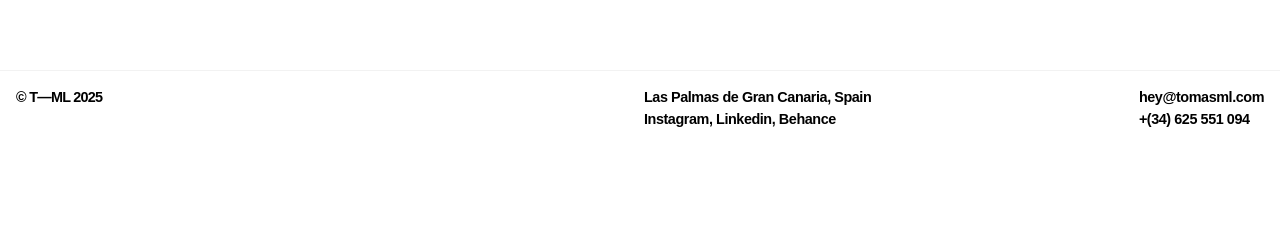
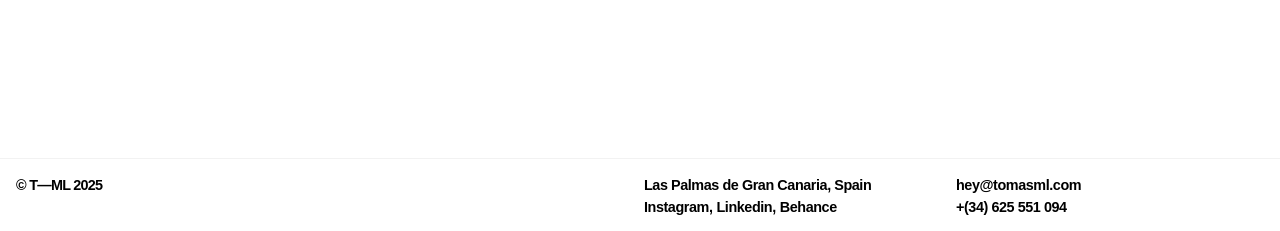
Before and after one commit to paulovdev/tomas-portfolio, a React (Vite) app: page /about in a window 1280 px wide. Shown: the part 1064-1295 px from the top of the page. Before the commit the page ends 1210 px from the top, so only its background shows below. Built offline with nearby package versions, Linux system fonts and the light colour scheme; no server answers; the HTML template or start-up script is replaced by a standard one; a web font is replaced by a local one.

Commit message:
new pdate41

```diff
--- a/package.json
+++ b/package.json
@@ -22,7 +22,6 @@
     "react-helmet": "^6.1.0",
     "react-icons": "^5.5.0",
     "react-router-dom": "^7.9.5",
-    "swr": "^2.3.6",
     "tailwindcss": "^4.1.17",
     "zustand": "^5.0.8"
   },
--- a/src/App.jsx
+++ b/src/App.jsx
@@ -5,6 +5,7 @@ import Works from "./pages/work/Works";
 import WorkView from "./pages/work/WorkView";
 import About from "./pages/about/About";
 import Contact from "./pages/contact/Contact";
+import NotFound from "./pages/404/404";
 
 function App() {
   function fixVH() {
@@ -22,6 +23,7 @@ function App() {
       <Route path="/works/:workId" element={<WorkView />} />
       <Route path="/about" element={<About />} />
       <Route path="/contact" element={<Contact />} />
+      <Route path="*" element={<NotFound />} />
     </Routes>
   );
 }
--- a/src/components/Footer.jsx
+++ b/src/components/Footer.jsx
@@ -1,42 +1,54 @@
 const Footer = () => {
   return (
-    <footer className="relative p-4 w-full border-t border-p/10 flex items-start justify-between max-lg:items-end max-lg:gap-8">
+    <footer className="relative p-4 w-full border-t border-p/10 grid grid-cols-4 max-md:flex max-md:justify-between max-lg:items-end max-lg:gap-8">
       {/* DESKTOP */}
       <div className="w-full max-lg:w-1/3 max-md:hidden">
-        <p className="text-p  text-[.9em] max-md:text-[1em]   font-semibold tracking-[-0.05em] truncate">
+        <p className="text-p text-[.9em] max-md:text-[1em]   font-semibold tracking-[-0.05em] truncate">
           © T—ML 2025
         </p>
       </div>
-      <div className="w-full flex items-center justify-between max-md:hidden">
-        <div className="flex flex-col">
+
+      <div className="flex flex-col col-start-3 max-md:hidden">
         <p className="text-p  text-[.9em] max-md:text-[1em]   font-semibold tracking-[-0.03em] ml-1">
           Las Palmas de Gran Canaria, Spain
         </p>
-
+        <div className="flex items-center ">
           <a
             href=""
-            className="text-p  text-[.9em] max-md:text-[1em]   font-semibold tracking-[-0.03em] ml-1"
+            className="text-p  text-[.9em] max-md:text-[1em]   font-semibold tracking-[-0.03em] ml-1 hover:underline"
           >
-            Instagram, Linkedin, Behance
+            Instagram,
+          </a>
+          <a
+            href=""
+            className="text-p  text-[.9em] max-md:text-[1em]   font-semibold tracking-[-0.03em] ml-1 hover:underline"
+          >
+            Linkedin,
+          </a>
+          <a
+            href=""
+            className="text-p  text-[.9em] max-md:text-[1em]   font-semibold tracking-[-0.03em] ml-1 hover:underline"
+          >
+            Behance
           </a>
         </div>
-        <div className="flex flex-col">
+      </div>
+      <div className="flex flex-col col-start-4 max-md:hidden">
         <a
-            href=""
+          href="mailto:hey@tomasml.com"
           className="text-p  text-[.9em] max-md:text-[1em]   font-semibold tracking-[-0.03em] ml-1"
         >
           hey@tomasml.com
         </a>
         <a
-            href=""
+          href="tel:+34625551094"
           className="text-p  text-[.9em] max-md:text-[1em]   font-semibold tracking-[-0.03em] ml-1"
         >
           +(34) 625 551 094
         </a>
       </div>
-      </div>
+
       {/* MOBILE */}
-
       <div className="w-full flex-col items-start max-md:flex hidden">
         <div className="flex flex-col">
           <p className="text-p  text-[.9em] max-md:text-[1em]   font-semibold tracking-[-0.03em] ml-1">
--- /dev/null
+++ b/src/pages/404/404.jsx
@@ -0,0 +1,45 @@
+import { Link } from "react-router-dom";
+import Nav from "../../components/navs/Nav";
+import { Helmet } from "react-helmet";
+
+const NotFound = () => {
+  return (
+    <>
+      <Helmet>
+        <meta charSet="utf-8" />
+        <title>Portfolio — Tomás • Not Found</title>
+        <meta name="description" />
+      </Helmet>
+      <Nav />
+      <div
+        className="relative h-svh
+    max-md:h-[calc(var(--vh)*100)] px-4 flex items-center justify-center bg-s"
+      >
+        <div className="w-full grid grid-cols-4">
+          <p className="text-p text-[4em] max-md:text-[3em] font-medium tracking-[-0.03em]">
+            404
+          </p>
+          <div className="flex flex-col items-start col-span-3">
+            <p className="text-p text-[.9em] max-md:text-[1em] font-semibold tracking-[-0.03em]">
+              Page not found :&#40;
+            </p>
+            <p className="text-p text-[.9em] max-md:text-[1em] font-semibold tracking-[-0.03em]">
+              The page you are looking for does not exist.
+            </p>
+            <p className="text-p text-[.9em] max-md:text-[1em] font-semibold tracking-[-0.03em]">
+              Please check the URL or return to the {" "}
+              <Link
+                to={"/"}
+                className="text-p text-[.9em] max-md:text-[1em] font-semibold tracking-[-0.03em] underline"
+              >
+                homepage
+              </Link>
+            </p>
+          </div>
+        </div>
+      </div>
+    </>
+  );
+};
+
+export default NotFound;
--- a/src/pages/about/About.jsx
+++ b/src/pages/about/About.jsx
@@ -44,7 +44,7 @@ const About = () => {
         />
       </Helmet>
       <Nav />
-      <section className="relative h-full px-4 py-24 bg-s text-p">
+      <section className="relative h-full px-4 py-35 bg-s text-p max-md:py-24">
         <h2 className="max-w-[1000px] mb-25 text-[1.75em] font-medium tracking-[-0.03em] leading-[1.1] max-md:text-[1.5em]">
           Visual creation grounded in strategy, focused on developing functional
           and contemporary identities built with intent. The approach brings
--- a/src/pages/contact/Contact.jsx
+++ b/src/pages/contact/Contact.jsx
@@ -16,7 +16,7 @@ const Contact = () => {
     {
       label: "Socials",
       value: ["Instagram", "Linkedin", "Behance"],
-      links: ["#", "#", "#"],
+      links: ["#", "https://www.linkedin.com/in/tomasmedinaleon/", "#"],
     },
     {
       label: "Email",
@@ -50,7 +50,7 @@ const Contact = () => {
 
       <section
         className="relative w-full h-svh max-md:h-[calc(var(--vh)*100)]
-        flex flex-col items-start justify-between pt-24 bg-s text-p"
+        flex flex-col items-start justify-between pt-35 max-md:pt-24 bg-s text-p"
       >
         {/* Headline */}
         <div className="px-4 mb-20 max-w-[1000px] flex-1">
--- a/src/pages/work/WorkView.jsx
+++ b/src/pages/work/WorkView.jsx
@@ -1,13 +1,11 @@
 import { useEffect, useState } from "react";
 import { useParams, useNavigate } from "react-router-dom";
 import { Helmet } from "react-helmet";
-
 import client from "../../../client";
 import { useProjectStore } from "../../store/useProjectStore";
 import { urlFor } from "../../lib/sanityImage";
 import ProjectNav from "../../components/navs/ProjectNav";
 import Footer from "../../components/Footer";
-
 
 const ProjectMedia = ({ media, title }) => {
   const getUrl = (asset) =>
@@ -102,7 +100,6 @@ const WorkView = () => {
   const [loading, setLoading] = useState(true);
   const [relatedProjects, setRelatedProjects] = useState([]);
 
-  // Carrega projeto e relacionados
   useEffect(() => {
     const load = async () => {
       setLoading(true);
@@ -161,7 +158,6 @@ const WorkView = () => {
   const project = projects[workId];
   const openProject = (slug) => navigate(`/works/${slug}`);
 
-  // Atualiza título e descrição dinamicamente
   useEffect(() => {
     if (project) {
       document.title = `Portfolio — Tomás • ${project.title}`;
@@ -186,10 +182,26 @@ const WorkView = () => {
       <ProjectNav />
 
       {loading || !project ? (
-        // Skeleton loader
         <section className="relative pt-30 p-4 min-h-dvh bg-s">
           <div className="mb-6 flex flex-col gap-6">
             <div className="w-full h-[75vh] bg-[#E5E3DC] animate-pulse max-ds:h-[550px] max-lg:h-[350px] max-md:h-[250px]" />
+
+            <div className="grid grid-cols-2 gap-4">
+              <div className="w-full h-[75vh] bg-[#E5E3DC] animate-pulse max-ds:h-[550px] max-lg:h-[350px] max-md:h-[250px]" />
+              <div className="w-full h-[75vh] bg-[#E5E3DC] animate-pulse max-ds:h-[550px] max-lg:h-[350px] max-md:h-[250px]" />
+            </div>
+          </div>
+          <div className="mb-6 flex flex-col gap-6">
+            <div className="w-full h-[75vh] bg-[#E5E3DC] animate-pulse max-ds:h-[550px] max-lg:h-[350px] max-md:h-[250px]" />
+
+            <div className="grid grid-cols-2 gap-4">
+              <div className="w-full h-[75vh] bg-[#E5E3DC] animate-pulse max-ds:h-[550px] max-lg:h-[350px] max-md:h-[250px]" />
+              <div className="w-full h-[75vh] bg-[#E5E3DC] animate-pulse max-ds:h-[550px] max-lg:h-[350px] max-md:h-[250px]" />
+            </div>
+          </div>
+          <div className="mb-6 flex flex-col gap-6">
+            <div className="w-full h-[75vh] bg-[#E5E3DC] animate-pulse max-ds:h-[550px] max-lg:h-[350px] max-md:h-[250px]" />
+
             <div className="grid grid-cols-2 gap-4">
               <div className="w-full h-[75vh] bg-[#E5E3DC] animate-pulse max-ds:h-[550px] max-lg:h-[350px] max-md:h-[250px]" />
               <div className="w-full h-[75vh] bg-[#E5E3DC] animate-pulse max-ds:h-[550px] max-lg:h-[350px] max-md:h-[250px]" />
```
Also changed, not shown: 2 other files (tests, documents, lock files or other folders). Lines whose indentation alone changed are shown as unchanged.
